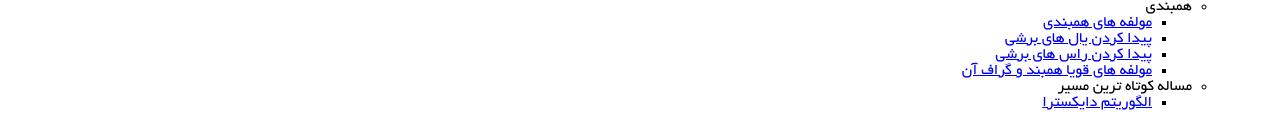
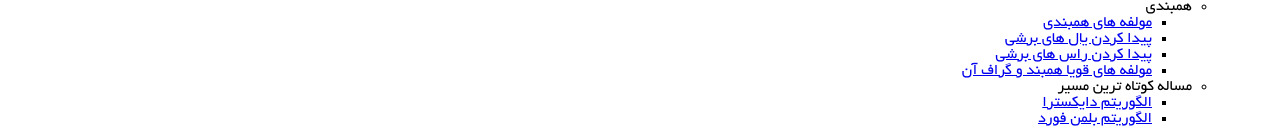
Before and after one commit to shaazzz/FarsiCP, a Jekyll site: the page built from wiki/algorithm/index.md, in a window 1280 px wide. Shown: the part 1261-1401 px from the top of the page. Built offline with Jekyll 4.4.1, drawn with Linux system fonts in a browser that asks for light colours; our own code applies the rules of GitHub Pages for plain Markdown files.

Commit message:
Update index.md

```diff
--- a/wiki/algorithm/index.md
+++ b/wiki/algorithm/index.md
@@ -83,3 +83,4 @@ layout: Default
     * [مولفه های قویا همبند و گراف آن](graph/SCC)
   * مساله کوتاه ترین مسیر
     * [الگوریتم دایکسترا](graph/Dijkstra)
+    * [الگوریتم بلمن فورد](graph/Bellman_Ford)
```
